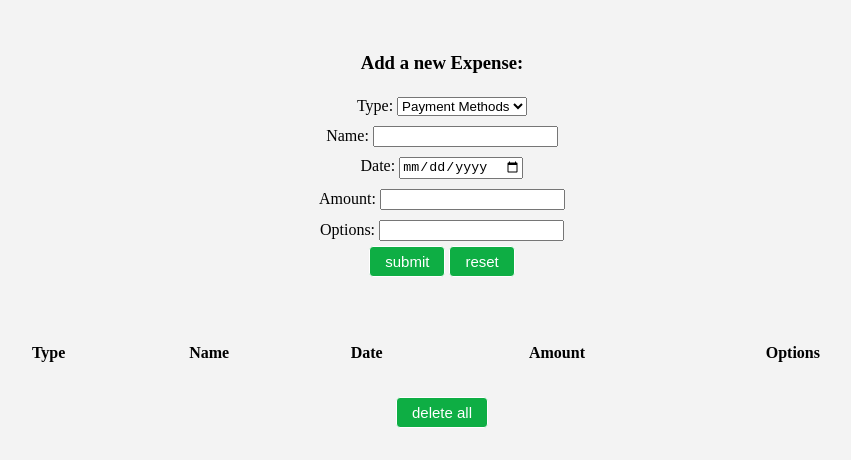
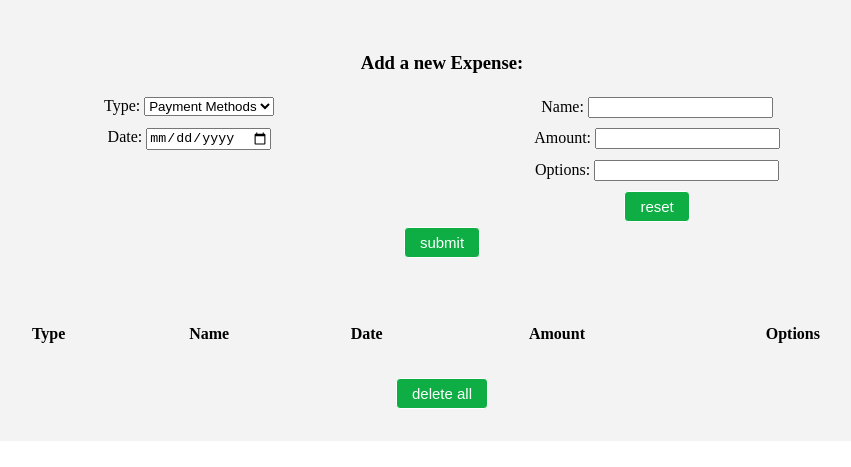
Before and after one commit to IG-Kim2511/me_2021-0614_expense_tracker-js, a plain HTML site: page index.html in a window 1280 px wide. Shown: the part 151-618 px from the top of the page, without its empty margins (198-1049 px from the left). Drawn offline with nearby package versions, Linux system fonts and the light colour scheme.

Commit message:
css:form, grid fix

```diff
--- a/index.html
+++ b/index.html
@@ -8,20 +8,17 @@
     <link rel="stylesheet" href="style.css" />
   </head>
   <body>
-
     <div class="container_one">
-
       <header class="title">
         <h1 class="title">Expense Tracker</h1>
       </header>
 
+      <!-- 🦄form, label, for , id -->
       <section class="content">
         <h3 class="secondTitle">Add a new Expense:</h3>
         <div class="form">
           <form id="expForm">
             <div class="formLine left grid-a">
-
-            <!-- 🦄label, for , id -->
               <label for="type">Type:</label>
 
               <select name="" id="type">
@@ -51,17 +48,20 @@
               <input type="text" id="amount" />
             </div>
 
-          <div class="formLine right grid-d">
+            <div class="formLine right grid-e">
               <label for="options">Options:</label>
               <input type="text" id="options" />
             </div>
 
+            <div class="formLine right grid-f">
+              <!-- 🍀js 18.  -->
+              <button type="reset" class="reset myButton">reset</button>
+            </div>
+          </form>
 
               <!-- 🍀js 8.  -->
           <button type="submit" class="submit myButton">submit</button>
 
-          <button type="reset" class="reset myButton">reset</button>
-        </form>
 
         </div>
       </section>
@@ -90,14 +90,12 @@
                     delete button
 
                 </tr> -->
-
           </tbody>
         </table>
       </section>
 
       <!-- 🍀 js.16. -->
       <button type="submit" class="delete_all myButton">delete all</button>
-
     </div>
 
     <script src="script.js"></script>
--- a/style.css
+++ b/style.css
@@ -32,15 +32,32 @@ body {
 }
 
 /* 🍀form  */
-.expForm {
-  /*   display: grid;
-grid-template-columns: 1fr 1fr;
-grid-template-rows: 1fr 1fr; */
+#expForm {
+  display: grid;
+  grid-template-areas:
+    "a b"
+    "c d"
+    ". e"
+    ". f";
+}
 
-  display: flex;
-  flex-direction: column;
-  justify-content: center;
-  align-items: center;
+.grid-a{
+  grid-area: a;
+}
+.grid-b{
+  grid-area: b;
+}
+.grid-c{
+  grid-area: c;
+}
+.grid-d{
+  grid-area: d;
+}
+.grid-e{
+  grid-area: e;
+}
+.grid-f{
+  grid-area: f;
 }
 
 .formLine {
```
Lines whose indentation alone changed are shown as unchanged.
